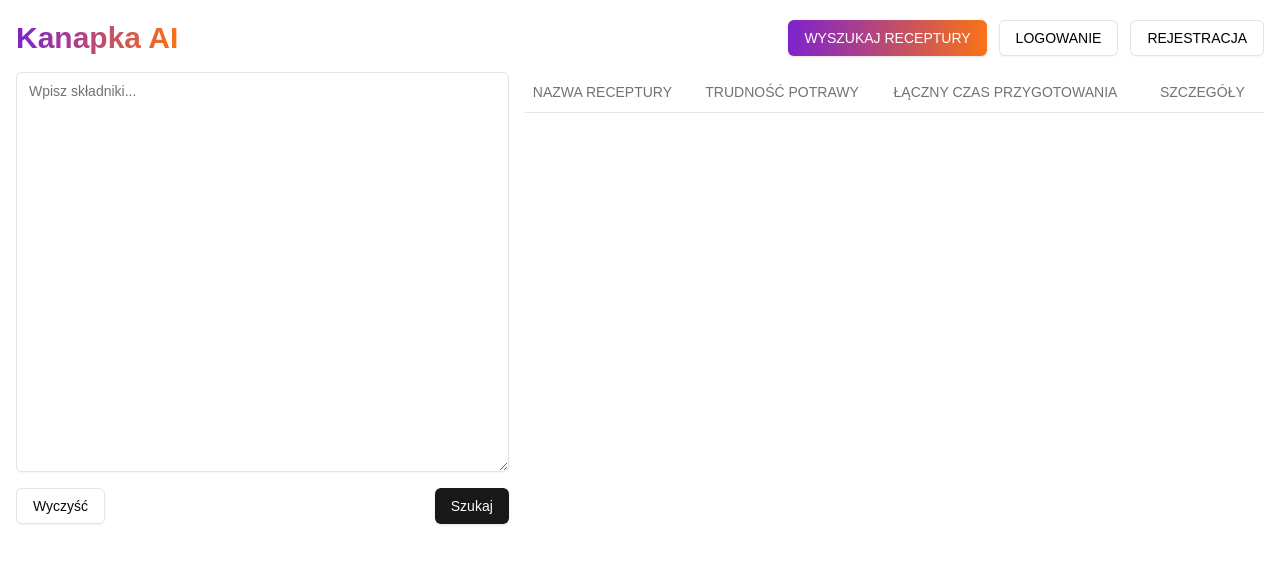
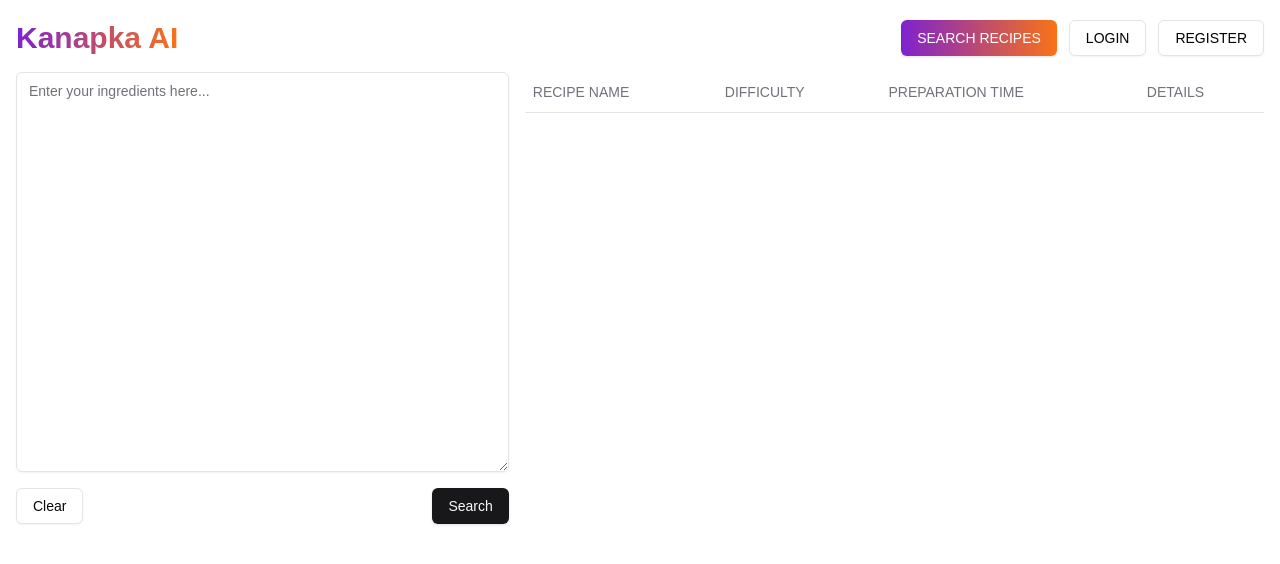
Before and after one commit to Glider6014/kanapka-ai, a Next.js app: page / in a window 1280 px wide. Shown: the top 564 px of the page. Built offline with nearby package versions, Linux system fonts and the light colour scheme.

Commit message:
polish to english

```diff
--- a/components/SearchRecipes.tsx
+++ b/components/SearchRecipes.tsx
@@ -42,7 +42,7 @@ export const SearchRecipes = () => {
                     variant="default"
                     className="text-white bg-gradient-to-r from-purple-700 to-orange-500 hover:opacity-90 transition-opacity duration-200 w-full md:w-auto"
                   >
-                    WYSZUKAJ RECEPTURY
+                    SEARCH RECIPES
                   </Button>
                 </NavigationMenuLink>
               </NavigationMenuItem>
@@ -52,7 +52,7 @@ export const SearchRecipes = () => {
                     variant="outline"
                     className="bg-white text-black hover:bg-gray-100 w-full md:w-auto"
                   >
-                    LOGOWANIE
+                    LOGIN
                   </Button>
                 </NavigationMenuLink>
               </NavigationMenuItem>
@@ -62,7 +62,7 @@ export const SearchRecipes = () => {
                     variant="outline"
                     className="bg-white text-black hover:bg-gray-100 w-full md:w-auto"
                   >
-                    REJESTRACJA
+                    REGISTER
                   </Button>
                 </NavigationMenuLink>
               </NavigationMenuItem>
@@ -77,13 +77,13 @@ export const SearchRecipes = () => {
         <div className="w-full md:w-2/5">
           <Textarea
             className="min-h-[150px] md:min-h-[400px] w-full"
-            placeholder="Wpisz składniki..."
+            placeholder="Enter your ingredients here..."
           />
           <div className="mt-4 flex flex-col md:flex-row justify-between gap-2">
             <Button variant="outline" className="w-full md:w-auto">
-              Wyczyść
+              Clear
             </Button>
-            <Button className="w-full md:w-auto">Szukaj</Button>
+            <Button className="w-full md:w-auto">Search</Button>
           </div>
         </div>
 
@@ -92,10 +92,10 @@ export const SearchRecipes = () => {
           <Table className="w-full">
             <TableHeader>
               <TableRow>
-                <TableHead>NAZWA RECEPTURY</TableHead>
-                <TableHead>TRUDNOŚĆ POTRAWY</TableHead>
-                <TableHead>ŁĄCZNY CZAS PRZYGOTOWANIA</TableHead>
-                <TableHead>SZCZEGÓŁY</TableHead>
+                <TableHead>RECIPE NAME</TableHead>
+                <TableHead>DIFFICULTY</TableHead>
+                <TableHead>PREPARATION TIME</TableHead>
+                <TableHead>DETAILS</TableHead>
               </TableRow>
             </TableHeader>
             <TableBody>{/* From database */}</TableBody>
--- a/components/ui/dropdown-menu.tsx
+++ b/components/ui/dropdown-menu.tsx
@@ -62,7 +62,7 @@ export const Navbar = ({}: NavbarProps) => {
                 className="block py-2 px-3 text-white bg-gradient-to-r from-purple-700 to-orange-500 rounded dark:bg-blue-600"
                 aria-current="page"
               >
-                Home
+                Search recipes
               </a>
             </li>
             <li>
@@ -70,7 +70,7 @@ export const Navbar = ({}: NavbarProps) => {
                 href="#"
                 className="block py-2 px-3 text-gray-900 rounded hover:bg-gray-100 dark:text-gray-400 dark:hover:bg-gray-700 dark:hover:text-white"
               >
-                Services
+                Login
               </a>
             </li>
             <li>
@@ -78,15 +78,7 @@ export const Navbar = ({}: NavbarProps) => {
                 href="#"
                 className="block py-2 px-3 text-gray-900 rounded hover:bg-gray-100 dark:text-gray-400 dark:hover:bg-gray-700 dark:hover:text-white"
               >
-                Pricing
-              </a>
-            </li>
-            <li>
-              <a
-                href="#"
-                className="block py-2 px-3 text-gray-900 rounded hover:bg-gray-100 dark:text-gray-400 dark:hover:bg-gray-700 dark:hover:text-white"
-              >
-                Contact
+                Register
               </a>
             </li>
           </ul>
```
